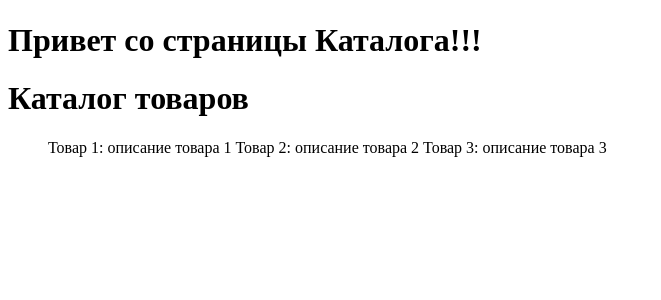
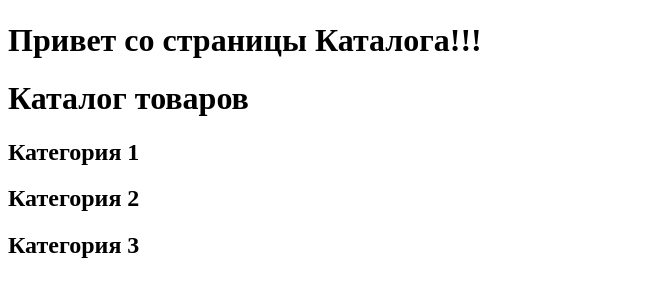
Before and after one commit to SimpleRoach/catering, a Django app: page /catalog/ in a window 1280 px wide. Shown: the part 145-445 px from the top of the page, without its empty margins (0-661 px from the left). Run offline with Django 5.2, Linux system fonts and the light colour scheme.

Commit message:
Изменил catalog.html

```diff
--- a/dishes/templates/dishes/catalog.html
+++ b/dishes/templates/dishes/catalog.html
@@ -9,9 +9,20 @@
     <h1>Привет со страницы Каталога!!!</h1>
     <h1>Каталог товаров</h1>
 
-    <ul>
-        <li>Товар 1: описание товара 1</li>
-        <li>Товар 2: описание товара 2</li>
-        <li>Товар 3: описание товара 3</li>
-    </ul>
+
+    <div class="category" id="category-1">
+        <div class="category-content">
+            <h2>Категория 1</h2>
+        </div>
+    </div>
+    <div class="category" id="category-2">
+        <div class="category-content">
+            <h2>Категория 2</h2>
+        </div>
+    </div>
+    <div class="category" id="category-3">
+        <div class="category-content">
+            <h2>Категория 3</h2>
+        </div>
+    </div>
 {% endblock %}
```
